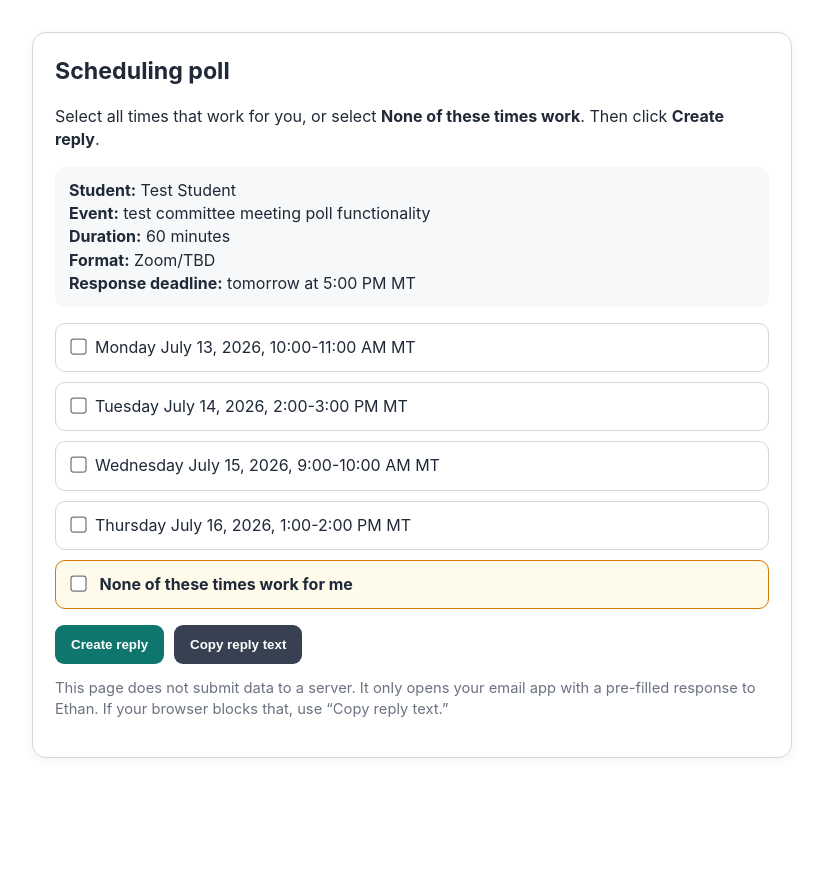
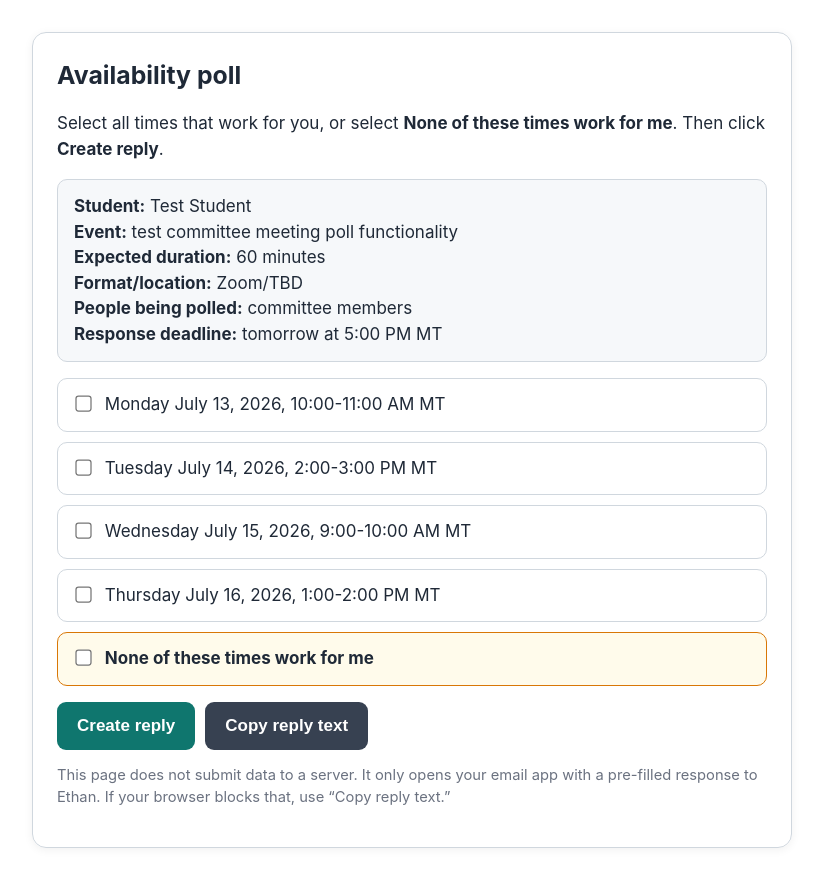
Before and after one commit to agentvitahelm-bit/trainee-poll-demo, a plain HTML site: page index.html in a window 1280 px wide. Shown: the whole page, without its empty margins (228-1051 px from the left). Before the commit the page ends 800 px from the top, so only its background shows below. Drawn offline with Linux system fonts and the light colour scheme.

Commit message:
Use clean reply scheduling poll

```diff
--- a/index.html
+++ b/index.html
@@ -3,43 +3,44 @@
 <head>
 <meta charset="utf-8">
 <meta name="viewport" content="width=device-width, initial-scale=1">
-<title>Scheduling poll — Test Student</title>
+<title>Availability poll - Test Student</title>
 <style>
-  body { font-family: -apple-system, BlinkMacSystemFont, "Segoe UI", Arial, sans-serif; max-width: 760px; margin: 32px auto; padding: 0 18px; color: #1f2937; line-height: 1.45; }
-  .card { border: 1px solid #d0d7de; border-radius: 14px; padding: 22px; box-shadow: 0 2px 10px rgba(0,0,0,.06); }
-  h1 { font-size: 1.45rem; margin: 0 0 8px; }
-  .meta { background: #f6f8fa; border-radius: 10px; padding: 12px 14px; margin: 16px 0; }
-  .option { display: block; border: 1px solid #d0d7de; border-radius: 10px; padding: 12px; margin: 10px 0; cursor: pointer; }
+body { font-family: -apple-system, BlinkMacSystemFont, "Segoe UI", Arial, sans-serif; max-width: 760px; margin: 32px auto; padding: 0 18px; color: #1f2937; line-height: 1.5; font-size: 17px; }
+.card { border: 1px solid #d0d7de; border-radius: 14px; padding: 24px; box-shadow: 0 2px 10px rgba(0,0,0,.06); }
+h1 { font-size: 1.55rem; margin: 0 0 8px; }
+.meta { background: #f6f8fa; border: 1px solid #d0d7de; border-radius: 10px; padding: 14px 16px; margin: 16px 0; }
+.option { display: block; border: 1px solid #d0d7de; border-radius: 10px; padding: 13px 15px; margin: 10px 0; cursor: pointer; font-size: 17px; }
 .option:hover { background: #f6f8fa; }
 .option input { transform: scale(1.25); margin-right: 10px; }
 .none { border-color: #d97706; background: #fffbeb; }
 .actions { margin-top: 16px; display: flex; gap: 10px; flex-wrap: wrap; }
-  button { border: 0; border-radius: 9px; padding: 12px 16px; font-weight: 700; cursor: pointer; }
+button { border: 0; border-radius: 9px; padding: 14px 20px; font-weight: 700; cursor: pointer; font-size: 17px; }
 .primary { background: #0f766e; color: white; }
 .secondary { background: #374151; color: white; }
 .warning { display: none; color: #92400e; background: #fffbeb; padding: 10px 12px; border-radius: 8px; margin-top: 12px; }
-  .preview { display: none; white-space: pre-wrap; background: #f6f8fa; border: 1px solid #d0d7de; border-radius: 10px; padding: 12px; margin-top: 14px; }
+.preview { display: none; white-space: pre-wrap; background: #f6f8fa; border: 1px solid #d0d7de; border-radius: 10px; padding: 12px; margin-top: 14px; font-size: 15px; }
 .note { color: #6b7280; font-size: .92rem; margin-top: 14px; }
 </style>
 </head>
 <body>
 <div class="card">
-  <h1>Scheduling poll</h1>
-  <p>Select all times that work for you, or select <strong>None of these times work</strong>. Then click <strong>Create reply</strong>.</p>
+  <h1>Availability poll</h1>
+  <p>Select all times that work for you, or select <strong>None of these times work for me</strong>. Then click <strong>Create reply</strong>.</p>
 
   <div class="meta">
     <strong>Student:</strong> Test Student<br>
     <strong>Event:</strong> test committee meeting poll functionality<br>
-    <strong>Duration:</strong> 60 minutes<br>
-    <strong>Format:</strong> Zoom/TBD<br>
+    <strong>Expected duration:</strong> 60 minutes<br>
+    <strong>Format/location:</strong> Zoom/TBD<br>
+    <strong>People being polled:</strong> committee members<br>
     <strong>Response deadline:</strong> tomorrow at 5:00 PM MT
   </div>
 
-  <label class="option"><input class="time" type="checkbox" value="Monday July 13, 2026, 10:00-11:00 AM MT">Monday July 13, 2026, 10:00-11:00 AM MT</label>
-  <label class="option"><input class="time" type="checkbox" value="Tuesday July 14, 2026, 2:00-3:00 PM MT">Tuesday July 14, 2026, 2:00-3:00 PM MT</label>
-  <label class="option"><input class="time" type="checkbox" value="Wednesday July 15, 2026, 9:00-10:00 AM MT">Wednesday July 15, 2026, 9:00-10:00 AM MT</label>
-  <label class="option"><input class="time" type="checkbox" value="Thursday July 16, 2026, 1:00-2:00 PM MT">Thursday July 16, 2026, 1:00-2:00 PM MT</label>
-  <label class="option none"><input id="none" type="checkbox" value="NONE"> <strong>None of these times work for me</strong></label>
+  <label class="option"><input class="time" type="checkbox" value="Monday July 13, 2026, 10:00-11:00 AM MT"> <span>Monday July 13, 2026, 10:00-11:00 AM MT</span></label>
+  <label class="option"><input class="time" type="checkbox" value="Tuesday July 14, 2026, 2:00-3:00 PM MT"> <span>Tuesday July 14, 2026, 2:00-3:00 PM MT</span></label>
+  <label class="option"><input class="time" type="checkbox" value="Wednesday July 15, 2026, 9:00-10:00 AM MT"> <span>Wednesday July 15, 2026, 9:00-10:00 AM MT</span></label>
+  <label class="option"><input class="time" type="checkbox" value="Thursday July 16, 2026, 1:00-2:00 PM MT"> <span>Thursday July 16, 2026, 1:00-2:00 PM MT</span></label>
+  <label class="option none"><input id="none" type="checkbox" value="NONE"> <span><strong>None of these times work for me</strong></span></label>
 
   <div class="actions">
     <button class="primary" type="button" onclick="createReply()">Create reply</button>
@@ -56,7 +57,7 @@
 const recipient = 'ethan.macdonald@ucalgary.ca';
 const student = 'Test Student';
 const eventName = 'test committee meeting poll functionality';
-const subject = `Availability response: ${student} — ${eventName}`;
+const subject = `Availability response: ${student} - ${eventName}`;
 
 function selectedTimes() {
   return Array.from(document.querySelectorAll('.time:checked')).map(x => x.value);
@@ -78,10 +79,10 @@ function buildBody() {
   if (times.length === 0 && !none) return null;
   let body = 'Hi Ethan,\n\n';
   if (none) {
-    body += `None of the proposed times work for me for ${student} — ${eventName}.\n\n`;
+    body += 'None of the proposed times work for me.\n\n';
   } else {
-    body += `I am available for the following times for ${student} — ${eventName}:\n\n`;
-    times.forEach(t => body += `• ${t}\n`);
+    body += 'My available times are:\n';
+    times.forEach(t => body += '- ' + t + '\n');
     body += '\n';
   }
   body += 'Thanks,\n';
```
Lines whose indentation alone changed are shown as unchanged.
